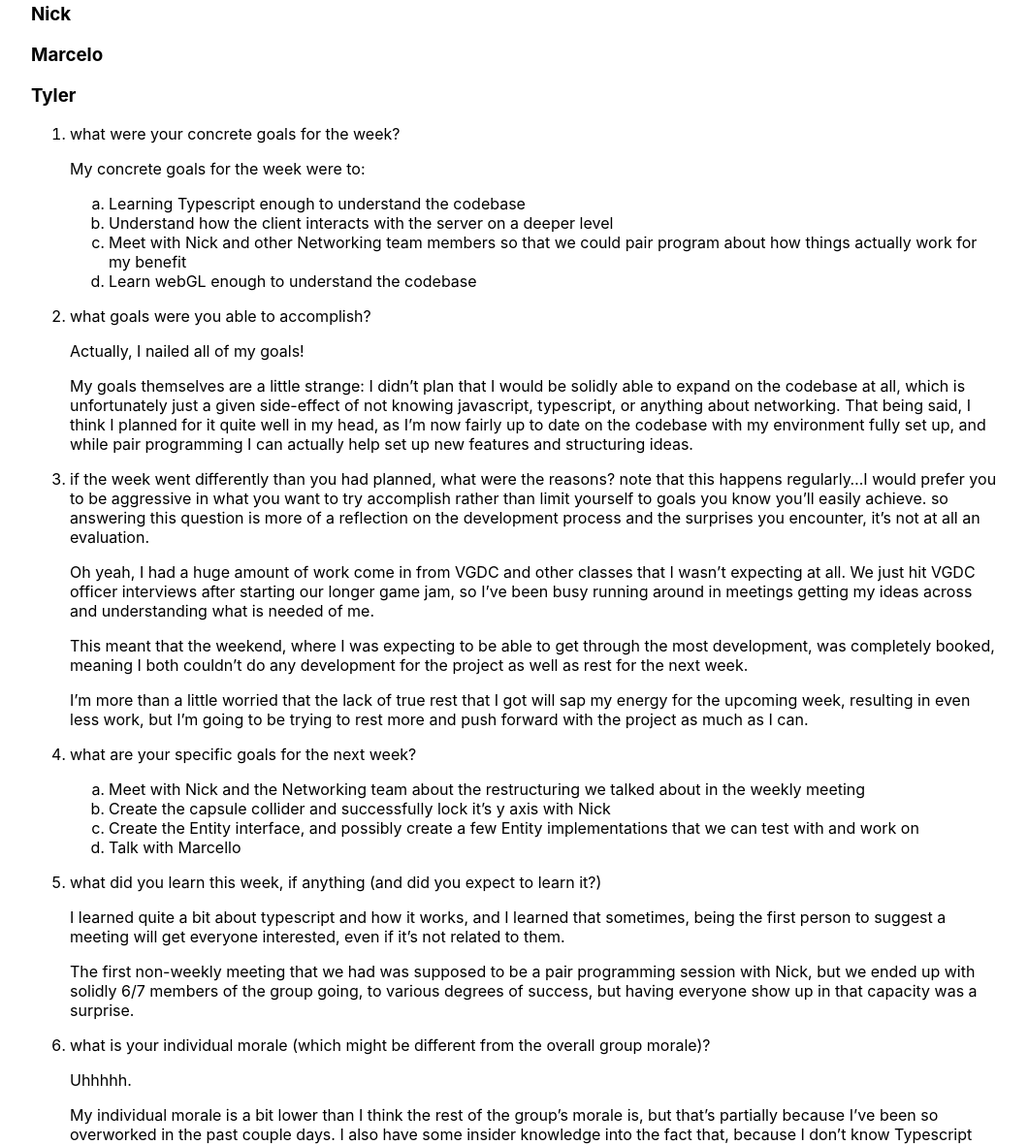
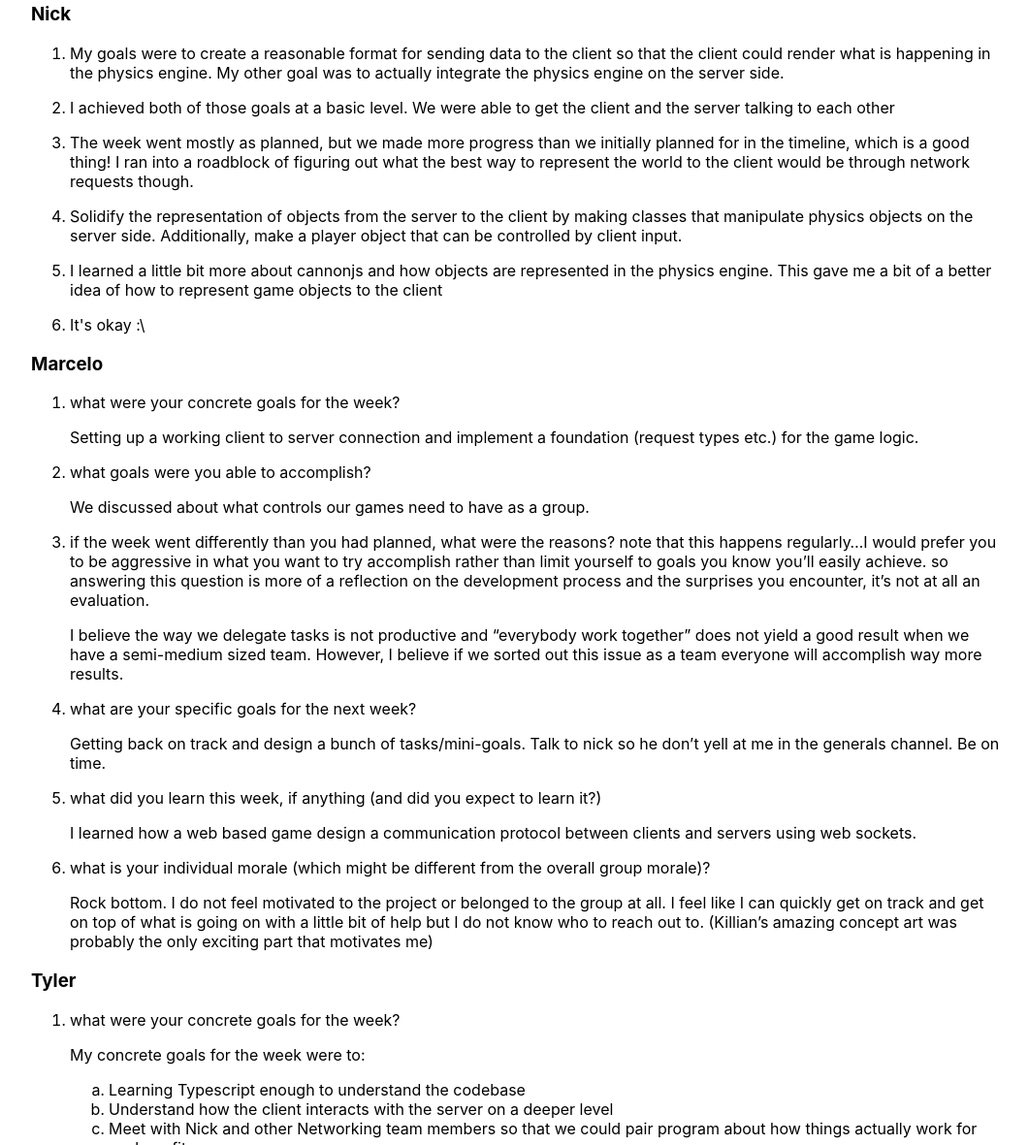
Before and after one commit to ucsd-cse125-sp24/group1-website, a website: page w/2.html in a window 1280 px wide. Shown: the part 2387-3568 px from the top of the page at 97% size, without its empty margins (108-1168 px from the left). Drawn offline with Linux system fonts and the light colour scheme.

Commit message:
add Nick & Marcelo's indiv statuses

```diff
--- a/w/2.html
+++ b/w/2.html
@@ -125,7 +125,35 @@
 <li>what is your individual morale (which might be different from the overall group morale)?</li>
 </ol>
 <h3 id="nick">Nick</h3>
+<ol>
+	<li><p>My goals were to create a reasonable format for sending data to the client so that the client could render what is happening in the physics engine. My other goal was to actually integrate the physics engine on the server side. </p></li>
+	<li><p>I achieved both of those goals at a basic level. We were able to get the client and the server talking to each other</p></li>
+	<li><p>The week went mostly as planned, but we made more progress than we initially planned for in the timeline, which is a good thing! I ran into a roadblock of figuring out what the best way to represent the world to the client would be through network requests though.</p></li>
+	<li><p>Solidify the representation of objects from the server to the client by making classes that manipulate physics objects on the server side. Additionally, make a player object that can be controlled by client input.</p></li>
+	<li><p>I learned a little bit more about cannonjs and how objects are represented in the physics engine. This gave me a bit of a better idea of how to represent game objects to the client</p></li>
+	<li><p>It's okay :\</p></li>
+</ol>
 <h3 id="marcelo">Marcelo</h3>
+<ol>
+<li><p>what were your concrete goals for the week?</p>
+<p>Setting up a working client to server connection and implement a foundation (request types etc.) for the game logic.</p>
+</li>
+<li><p>what goals were you able to accomplish?</p>
+<p>We discussed about what controls our games need to have as a group.</p>
+</li>
+<li><p>if the week went differently than you had planned, what were the reasons? note that this happens regularly&#8230;I would prefer you to be aggressive in what you want to try accomplish rather than limit yourself to goals you know you&#8217;ll easily achieve. so answering this question is more of a reflection on the development process and the surprises you encounter, it&#8217;s not at all an evaluation.</p>
+<p>I believe the way we delegate tasks is not productive and &#8220;everybody work together&#8221; does not yield a good result when we have a semi-medium sized team. However, I believe if we sorted out this issue as a team everyone will accomplish way more results.</p>
+</li>
+<li><p>what are your specific goals for the next week?</p>
+<p>Getting back on track and design a bunch of tasks/mini-goals. Talk to nick so he don&#8217;t yell at me in the generals channel. Be on time.</p>
+</li>
+<li><p>what did you learn this week, if anything (and did you expect to learn it?)</p>
+<p>I learned how a web based game design a communication protocol between clients and servers using web sockets.</p>
+</li>
+<li><p>what is your individual morale (which might be different from the overall group morale)?</p>
+<p>Rock bottom. I do not feel motivated to the project or belonged to the group at all. I feel like I can quickly get on track and get on top of what is going on with a little bit of help but I do not know who to reach out to. (Killian&#8217;s amazing concept art was probably the only exciting part that motivates me)</p>
+</li>
+</ol>
 <h3 id="tyler">Tyler</h3>
 <ol>
 <li><p>what were your concrete goals for the week?</p>
```
Also changed, not shown: content/weekly-reports/week-02.md (+31 -0 lines).
